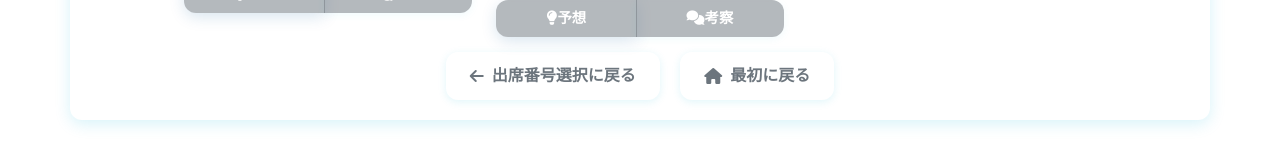
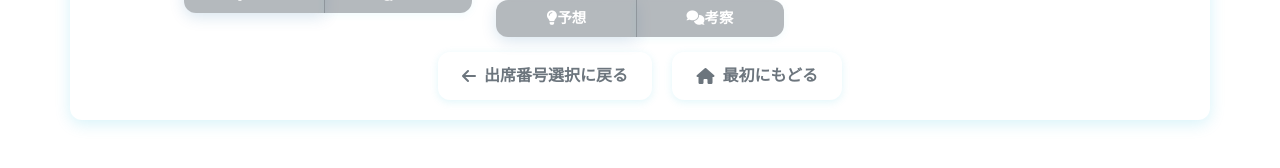
Before and after one commit to nov11masaki/scienceapp2, a Flask app: page /select_unit in a window 1280 px wide. Shown: the part 632-800 px from the top of the page. Run offline with Flask 3, Linux system fonts and the light colour scheme.

Commit message:
Update select_unit.html

```diff
--- a/templates/select_unit.html
+++ b/templates/select_unit.html
@@ -83,7 +83,7 @@
                 <i class="fas fa-arrow-left me-2"></i>出席番号選択に戻る
             </a>
             <a href="/" class="btn btn-outline-secondary">
-                <i class="fas fa-home me-2"></i>最初に戻る
+                <i class="fas fa-home me-2"></i>最初にもどる
             </a>
         </div>
     </div>
```
